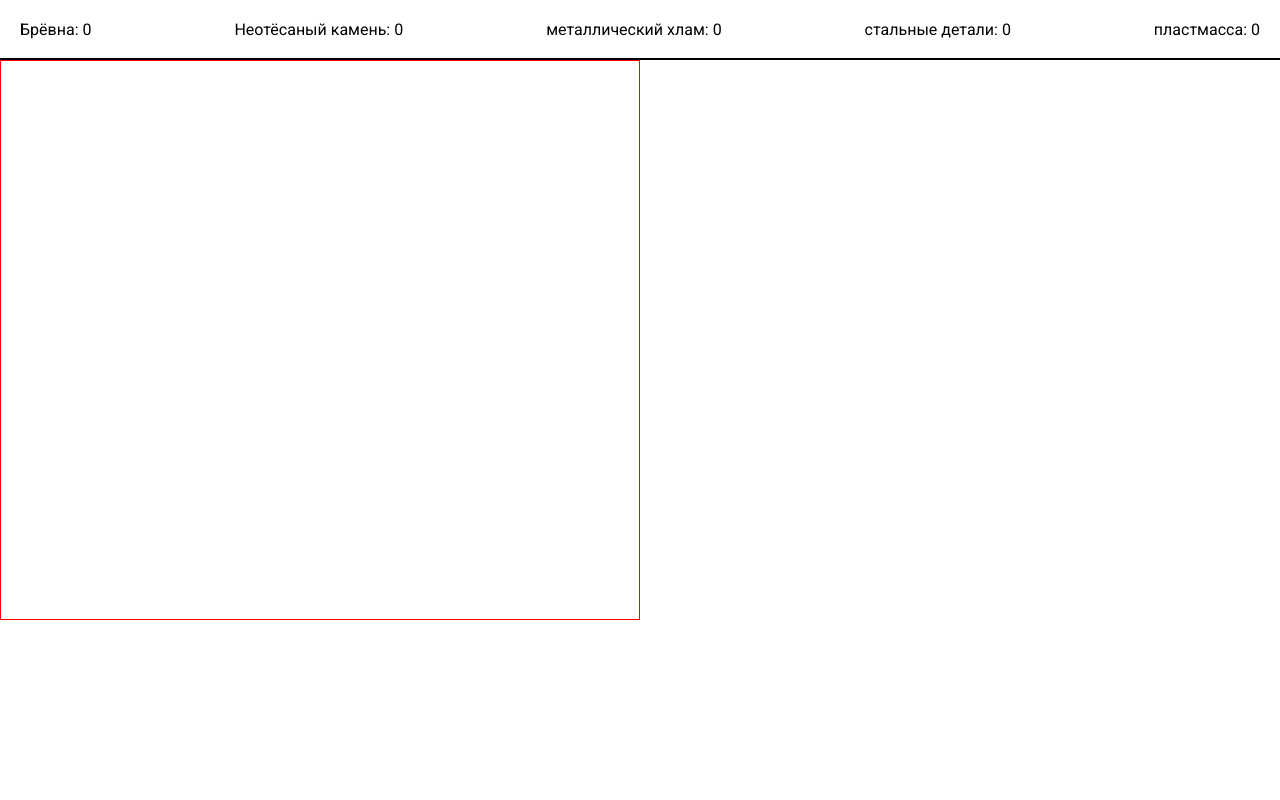
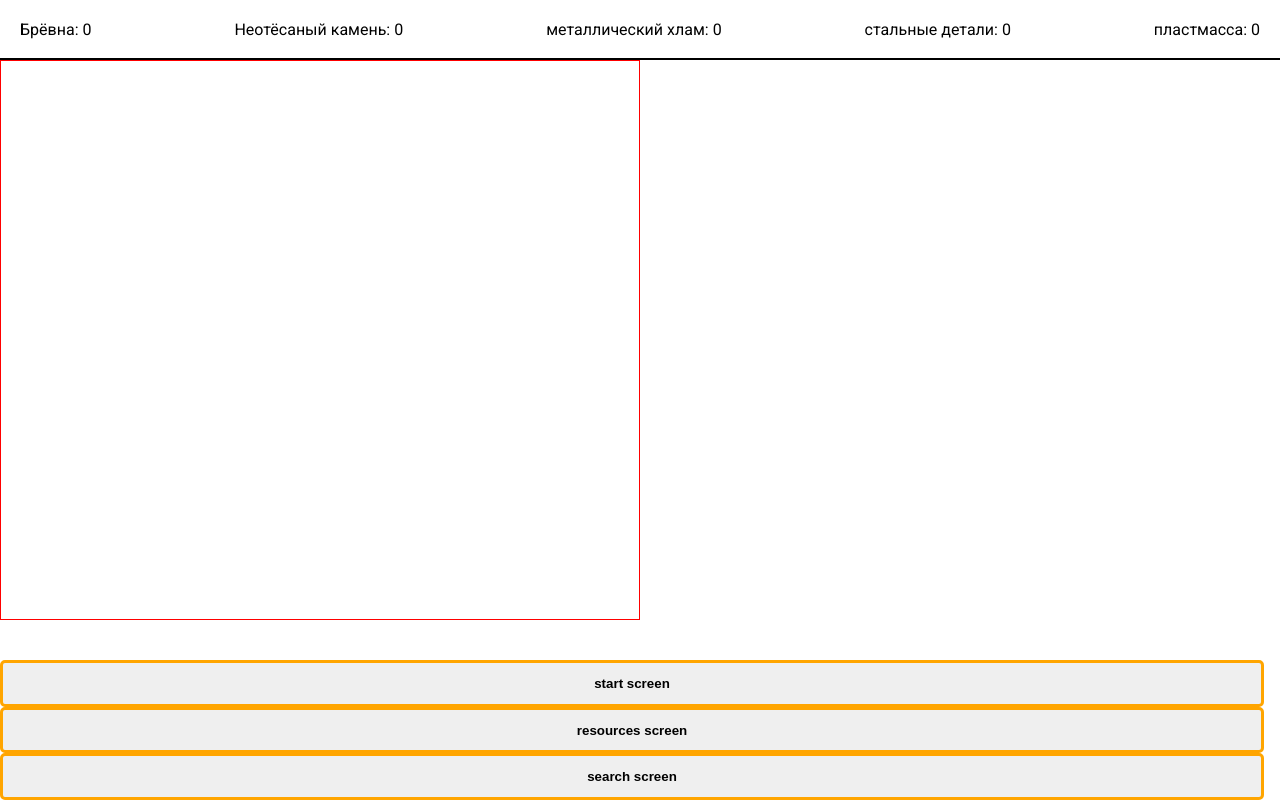
Before and after one commit to Vasmart24/practice-2024, a React (Vite) app in the folder Stranded/: page / in a window 1280 px wide. Built offline with nearby package versions, Linux system fonts and the light colour scheme.

Commit message:
add options and event listener to context menu

```diff
--- a/Stranded/src/Game.jsx
+++ b/Stranded/src/Game.jsx
@@ -2,7 +2,7 @@ import { useState } from "react";
 import GameScreen from "./screens/GameScreen/GameScreen.jsx";
 import Header from "./components/Header/Header.jsx";
 import Button from "./components/Button/Button.jsx";
-import { Dropdown, theme } from "antd";
+import { Dropdown } from "antd";
 import "./Game.css";
 
 const items = [
@@ -13,6 +13,24 @@ const items = [
   {
     label: "Вылазка",
     key: "2",
+    children: [
+      {
+        label: "Выжившие",
+        key: "6",
+      },
+      {
+        label: "Стройматериалы",
+        key: "7",
+      },
+      {
+        label: "Оружие",
+        key: "8",
+      },
+      {
+        label: "Припасы",
+        key: "9",
+      },
+    ],
   },
   {
     label: "Снаряжение",
@@ -28,12 +46,21 @@ const items = [
   },
 ];
 
+// Чтобы в случае изменений строк менять их только в одном месте
+const screenStates = {
+  start: "start",
+  resources: "resources",
+  search: "search",
+};
+
 export default function Game() {
+  const { start, resources, search } = screenStates;
+  console.log(start, resources, search);
   const [screen, setScreen] = useState("start");
 
-  const {
-    token: { colorBgLayout, colorTextTertiary },
-  } = theme.useToken();
+  // const {
+  //   token: { colorBgLayout, colorTextTertiary },
+  // } = theme.useToken();
 
   return (
     <div className="game-container">
@@ -41,6 +68,12 @@ export default function Game() {
       <Dropdown
         menu={{
           items,
+          onClick: ({ keyPath }) => {
+            const parentOptionKey = keyPath[1];
+            if (parentOptionKey === "2") {
+              setScreen(resources);
+            }
+          },
         }}
         trigger={["contextMenu"]}
       >
@@ -48,9 +81,9 @@ export default function Game() {
           <GameScreen active={screen} setScreen={setScreen} />
         </div>
       </Dropdown>
-      {/* <Button onClick={() => setScreen("start")}>start screen</Button>
-      <Button onClick={() => setScreen("resources")}>resources screen</Button>
-      <Button onClick={() => setScreen("search")}>search screen</Button> */}
+      <Button onClick={() => setScreen(start)}>start screen</Button>
+      <Button onClick={() => setScreen(resources)}>resources screen</Button>
+      <Button onClick={() => setScreen(search)}>search screen</Button>
     </div>
   );
 }
```
